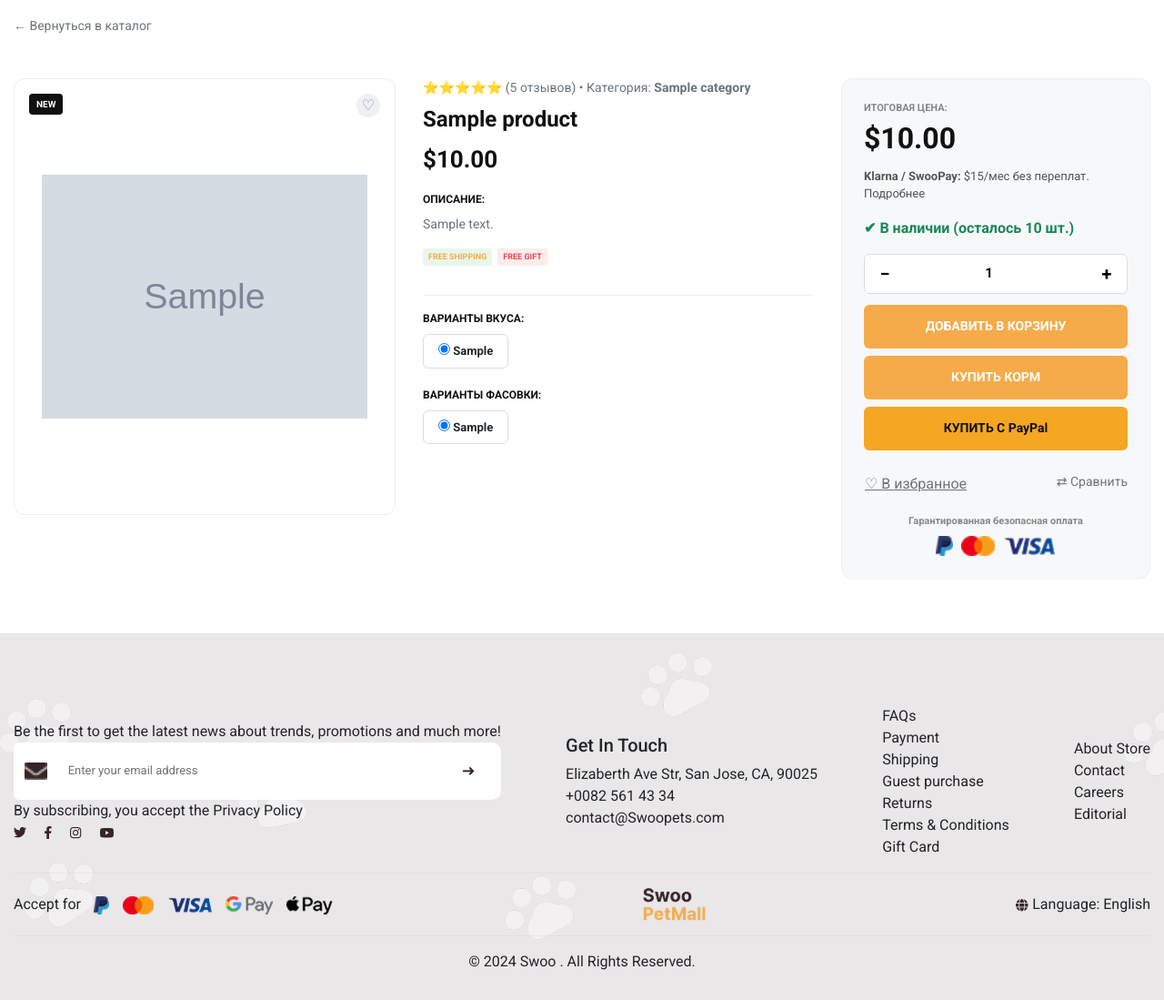
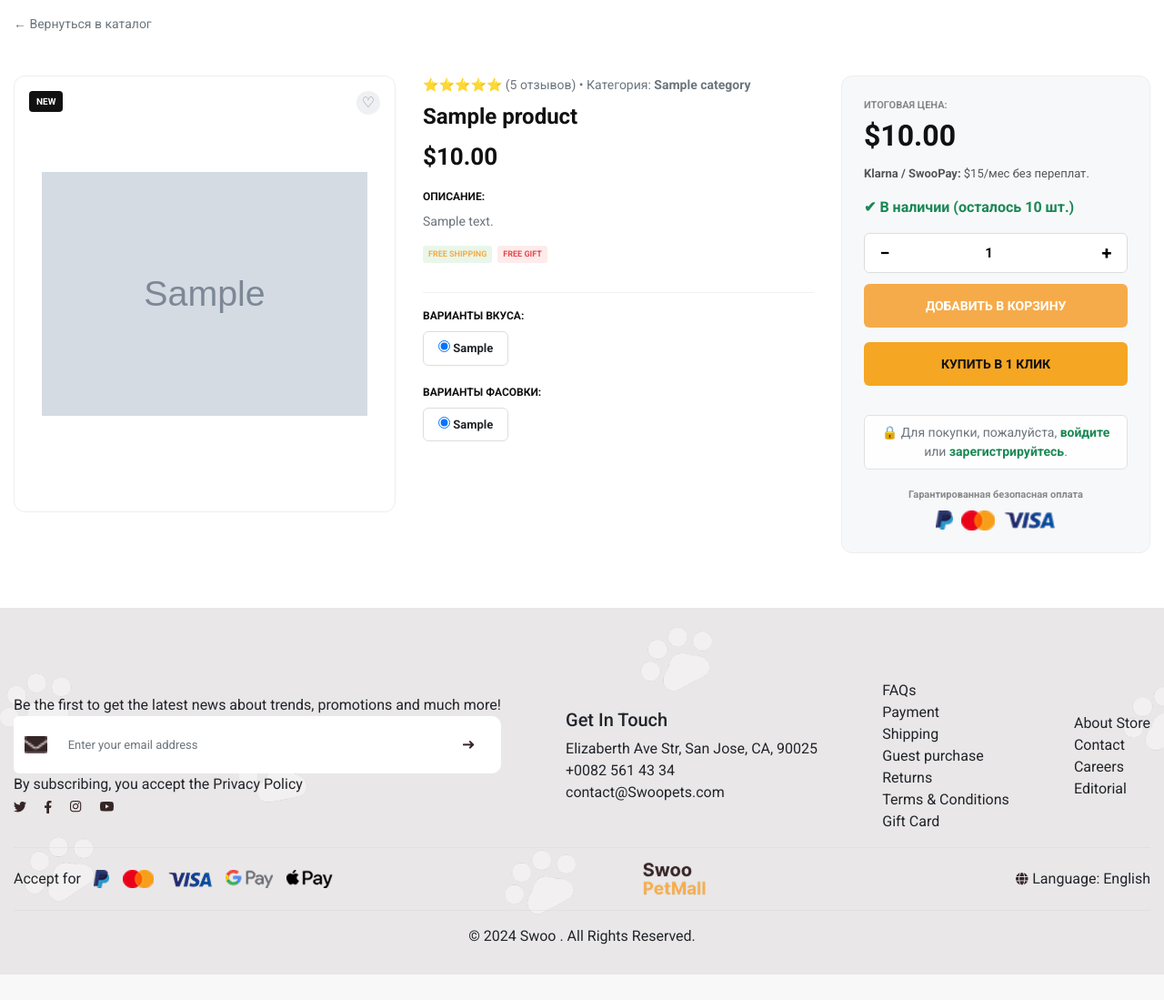
Before and after one commit to Markyha2yha/Team-project-2, a Django app: page /shop/product/1/ in a window 1280 px wide. Shown: the part 176-1275 px from the top of the page at 91% size. After the commit the page ends 1247 px from the top, so only its background shows below. Run offline with Django 5.2, Linux system fonts and the light colour scheme; tables that the repository leaves empty hold one stand-in row (values such as "Sample post"); grey boxes marked "Sample" are stand-in pictures.

```diff
--- a/main/templates/main/home.html
+++ b/main/templates/main/home.html
@@ -227,7 +227,10 @@
                 </div>
             {% empty %}
                 <div class="text-center py-4 w-100 text-muted">
-                    В магазине пока нет товаров. <a href="{% url 'shop:add_product' %}" class="text-success fw-bold">Добавить первый товар</a>
+                    В магазине пока нет товаров.
+                    {% if request.user.is_staff %}
+                        <a href="{% url 'shop:add_product' %}" class="text-success fw-bold">Добавить первый товар</a>
+                    {% endif %}
                 </div>
             {% endfor %}
         </div>
--- a/shop/templates/shop/product_detail.html
+++ b/shop/templates/shop/product_detail.html
@@ -8,13 +8,27 @@
 {% block title %}{{ product.name }} - Swoo PetMall{% endblock %}
 
 {% block content %}
-<div class="py-3">
+<div class="py-3 d-flex justify-content-between align-items-center">
     <a href="{% url 'shop:catalog' %}" class="text-muted small text-decoration-none">&larr; Вернуться в каталог</a>
+
+    <!-- Панель управления товаром для администратора -->
+    {% if request.user.is_staff %}
+        <div>
+            <a href="{% url 'shop:edit_product' product.id %}" class="btn btn-outline-secondary btn-sm me-2">✏️ Редактировать</a>
+            <form method="POST" action="{% url 'shop:delete_product' product.id %}" onsubmit="return confirm('Вы действительно хотите удалить этот товар?');" class="d-inline">
+                {% csrf_token %}
+                <button type="submit" class="btn btn-outline-danger btn-sm">🗑️ Удалить</button>
+            </form>
+        </div>
+    {% endif %}
 </div>
 
 {% if messages %}
     {% for msg in messages %}
-        <div class="alert alert-success">{{ msg }}</div>
+        <div class="alert {% if msg.tags == 'error' %}alert-danger{% elif msg.tags == 'info' %}alert-info{% else %}alert-success{% endif %} alert-dismissible fade show" role="alert">
+            {{ msg }}
+            <button type="button" class="btn-close" data-bs-dismiss="alert" aria-label="Close"></button>
+        </div>
     {% endfor %}
 {% endif %}
 
@@ -22,7 +36,12 @@
     <!-- Левая колонка: Фото товара с бейджем -->
     <div class="detail-img-box">
         <span class="badge-new position-absolute top-0 start-0 m-3">NEW</span>
-        <form method="post" action="{% url 'shop:toggle_favorite' product.id %}" class="position-absolute top-0 end-0 m-3">{% csrf_token %}<button class="card-fav-btn" title="В избранное" aria-label="Добавить или убрать из избранного" style="border:0;cursor:pointer">{% if is_favorite %}❤{% else %}♡{% endif %}</button></form>
+        <form method="post" action="{% url 'shop:toggle_favorite' product.id %}" class="position-absolute top-0 end-0 m-3">
+            {% csrf_token %}
+            <button class="card-fav-btn" title="В избранное" aria-label="Добавить или убрать из избранного" style="border:0;cursor:pointer">
+                {% if is_favorite %}❤{% else %}♡{% endif %}
+            </button>
+        </form>
         {% if product.main_image %}
             <img src="{{ product.main_image.url }}" alt="{{ product.name }}">
         {% else %}
@@ -51,20 +70,31 @@
         <hr>
 
         <div class="variant-title">Варианты вкуса:</div>
-        <div class="variant-boxes">{% for taste in product.taste_options %}<label class="variant-btn"><input type="radio" name="taste_choice" value="{{ taste }}" form="buyForm" {% if forloop.first %}checked{% endif %}> {{ taste }}</label>{% endfor %}</div>
+        <div class="variant-boxes">
+            {% for taste in product.taste_options %}
+                <label class="variant-btn">
+                    <input type="radio" name="taste_choice" value="{{ taste }}" form="buyForm" {% if forloop.first %}checked{% endif %}> {{ taste }}
+                </label>
+            {% endfor %}
+        </div>
 
         <div class="variant-title">Варианты фасовки:</div>
-        <div class="variant-boxes">{% for pack in product.packaging_options %}<label class="variant-btn"><input type="radio" name="packaging_choice" value="{{ pack }}" form="buyForm" {% if pack == product.packaging_options.0 %}checked{% endif %}> {{ pack }}</label>{% endfor %}</div>
-
+        <div class="variant-boxes">
+            {% for pack in product.packaging_options %}
+                <label class="variant-btn">
+                    <input type="radio" name="packaging_choice" value="{{ pack }}" form="buyForm" {% if pack == product.packaging_options.0 %}checked{% endif %}> {{ pack }}
+                </label>
+            {% endfor %}
+        </div>
     </div>
 
-    <!-- Правая колонка: Блок покупки и безопасного чекаута -->
+    <!-- Правая колонка: Блок покупки и чекаута -->
     <div class="checkout-card">
         <div class="checkout-label">ИТОГОВАЯ ЦЕНА:</div>
         <div class="checkout-total" id="displayTotalPrice">${{ product.price }}</div>
 
         <div class="installment-text">
-            <b>Klarna / SwooPay:</b> $15/мес без переплат. <a href="#" class="text-decoration-none">Подробнее</a>
+            <b>Klarna / SwooPay:</b> $15/мес без переплат.
         </div>
 
         <div class="mb-3">
@@ -75,9 +105,9 @@
             {% endif %}
         </div>
 
+        <!-- Форма добавления в корзину -->
         <form id="buyForm" method="POST" action="{% url 'shop:add_to_cart' product.id %}">
             {% csrf_token %}
-            <!-- Селектор количества -->
             <div class="qty-control">
                 <button type="button" class="qty-btn" onclick="changeQty(-1)">−</button>
                 <input type="number" name="quantity" id="qtyInput" class="qty-input" value="1" min="1" max="{{ product.stock }}">
@@ -89,18 +119,20 @@
             </button>
         </form>
 
-            <button type="submit" class="btn-add-cart" {% if not product.in_stock %}disabled{% endif %}>
-                КУПИТЬ КОРМ
-            </button>
+        <!-- Форма быстрой покупки -->
+        <form method="POST" action="{% url 'shop:buy_product' product.id %}" class="mt-2">
+            {% csrf_token %}
+            <input type="hidden" name="quantity" id="quickBuyQty" value="1">
             <button type="submit" class="btn-buy-paypal" {% if not product.in_stock %}disabled{% endif %}>
-                КУПИТЬ С PayPal
+                КУПИТЬ В 1 КЛИК
             </button>
         </form>
 
-        <div class="d-flex justify-content-between small text-muted my-2">
-            <form method="post" action="{% url 'shop:toggle_favorite' product.id %}">{% csrf_token %}<button type="submit" class="btn btn-link p-0 small text-muted">{% if is_favorite %}♥ В избранном{% else %}♡ В избранное{% endif %}</button></form>
-            <span>⇄ Сравнить</span>
-        </div>
+        {% if not request.user.is_authenticated %}
+            <div class="alert alert-light border mt-3 p-2 text-center small text-muted">
+                🔒 Для покупки, пожалуйста, <a href="{% url 'login' %}" class="text-success fw-bold">войдите</a> или <a href="{% url 'register' %}" class="text-success fw-bold">зарегистрируйтесь</a>.
+            </div>
+        {% endif %}
 
         <div class="safe-checkout-label">Гарантированная безопасная оплата</div>
         <div class="safe-checkout-icons">
@@ -117,11 +149,13 @@
 
     function changeQty(delta) {
         const input = document.getElementById('qtyInput');
+        const quickInput = document.getElementById('quickBuyQty');
         let current = parseInt(input.value) || 1;
         current += delta;
         if (current < 1) current = 1;
         if (maxStock > 0 && current > maxStock) current = maxStock;
         input.value = current;
+        if (quickInput) quickInput.value = current;
         document.getElementById('displayTotalPrice').textContent = '$' + (current * pricePerUnit).toFixed(2);
     }
 </script>
--- a/shop/views.py
+++ b/shop/views.py
@@ -1,14 +1,28 @@
+from decimal import Decimal
 from django.shortcuts import render, redirect, get_object_or_404
-
-# Create your views here.
 from django.contrib import messages
+from django.contrib.auth.decorators import login_required
 from django.db.models import Q
 from django.views.decorators.http import require_POST
 from django.core.paginator import Paginator
-from .models import Product, Category, Favorite
+from functools import wraps
+
+from .models import Product, Category, Favorite, Cart, CartItem
 from .forms import ProductCreateForm
-from decimal import Decimal
-from .models import Cart, CartItem
+
+
+def admin_required(view_func):
+    """Декоратор: доступ только для администраторов (is_staff / is_superuser)"""
+    @wraps(view_func)
+    def _wrapped_view(request, *args, **kwargs):
+        if not request.user.is_authenticated:
+            messages.info(request, 'Для выполнения этого действия необходимо войти с правами администратора.')
+            return redirect('login')
+        if not (request.user.is_staff or request.user.is_superuser):
+            messages.error(request, 'У вас нет прав для добавления, изменения или удаления товаров.')
+            return redirect('shop:catalog')
+        return view_func(request, *args, **kwargs)
+    return _wrapped_view
 
 
 def shop_catalog(request, category_slug=None):
@@ -17,14 +31,12 @@ def shop_catalog(request, category_slug=None):
 
     cat_slug = category_slug or request.GET.get('category')
     if cat_slug:
-        # Ищем категорию по слагу или названию
         selected_category = Category.objects.filter(
             Q(slug__iexact=cat_slug) | Q(name__icontains=cat_slug)
         ).first()
         if selected_category:
             products_qs = products_qs.filter(category=selected_category)
         else:
-            # Если точной категории нет, ищем товары по названию/описанию
             products_qs = products_qs.filter(
                 Q(name__icontains=cat_slug) | Q(description__icontains=cat_slug)
             )
@@ -49,8 +61,8 @@ def shop_catalog(request, category_slug=None):
         'search_query': search_query,
     })
 
+
 def product_detail(request, product_id):
-    """Детальная страница товара по Примеру 2"""
     product = get_object_or_404(Product, id=product_id)
     related_products = Product.objects.filter(category=product.category, is_active=True).exclude(id=product.id)[:4]
     is_favorite = request.user.is_authenticated and Favorite.objects.filter(user=request.user, product=product).exists()
@@ -61,10 +73,12 @@ def product_detail(request, product_id):
     })
 
 
+# --- ДЕЙСТВИЯ АДМИНИСТРАТОРА (ДОСТУПНЫ ТОЛЬКО ДЛЯ STAFF / SUPERUSER) ---
+
+@admin_required
 def add_product(request):
     if not Category.objects.exists():
-        default_cats = ['Cat (Кошки)', 'Dog (Собаки)', 'Parrot (Попугаи)', 'Fish (Рыбки)', 'Rabbit (Кролики)',
-                        'Horse (Лошади)']
+        default_cats = ['Cat (Кошки)', 'Dog (Собаки)', 'Parrot (Попугаи)', 'Fish (Рыбки)', 'Rabbit (Кролики)', 'Horse (Лошади)']
         for name in default_cats:
             Category.objects.create(name=name)
 
@@ -80,6 +94,7 @@ def add_product(request):
     return render(request, 'shop/add_product.html', {'form': form})
 
 
+@admin_required
 def add_category(request):
     if request.method == 'POST':
         name = request.POST.get('name', '').strip()
@@ -92,27 +107,7 @@ def add_category(request):
     return redirect('shop:add_product')
 
 
-@require_POST
-def buy_product(request, product_id):
-    product = get_object_or_404(Product, id=product_id)
-    try:
-        qty = int(request.POST.get('quantity', 1))
-    except ValueError:
-        qty = 1
-
-    if product.stock >= qty and qty > 0:
-        product.stock -= qty
-        product.save()
-        messages.success(request,
-                         f'🎉 Вы успешно приобрели "{product.name}" ({qty} шт.)! На складе осталось: {product.stock} шт.')
-    elif product.stock > 0:
-        messages.error(request, f'Невозможно купить {qty} шт. Доступно только: {product.stock} шт.')
-    else:
-        messages.error(request, f'К сожалению, товар "{product.name}" закончился на складе!')
-
-    return redirect(request.META.get('HTTP_REFERER', 'shop:catalog'))
-
-
+@admin_required
 def edit_product(request, product_id):
     product = get_object_or_404(Product, id=product_id)
     if request.method == 'POST':
@@ -127,20 +122,50 @@ def edit_product(request, product_id):
     return render(request, 'shop/edit_product.html', {'form': form, 'product': product})
 
 
+@admin_required
 @require_POST
 def delete_product(request, product_id):
     product = get_object_or_404(Product, id=product_id)
     product_name = product.name
     product.delete()
-    messages.success(request, f'Корм "{product_name}" успешно удален с площадки.')
+    messages.success(request, f'Корм "{product_name}" успешно удален.')
     return redirect('shop:catalog')
+
+
+# --- ПОКУПКИ И КОРЗИНА (ДОСТУПНЫ ТОЛЬКО АВТОРИЗОВАННЫМ ПОЛЬЗОВАТЕЛЯМ) ---
+
+@require_POST
+def buy_product(request, product_id):
+    """Быстрая покупка"""
+    if not request.user.is_authenticated:
+        messages.info(request, 'Пожалуйста, войдите или зарегистрируйтесь, чтобы оформить покупку.')
+        return redirect('login')
+
+    product = get_object_or_404(Product, id=product_id)
+    try:
+        qty = int(request.POST.get('quantity', 1))
+    except ValueError:
+        qty = 1
+
+    if product.stock >= qty and qty > 0:
+        product.stock -= qty
+        product.save()
+        messages.success(request, f'🎉 Вы успешно приобрели "{product.name}" ({qty} шт.)!')
+    elif product.stock > 0:
+        messages.error(request, f'Невозможно купить {qty} шт. Доступно на складе: {product.stock} шт.')
+    else:
+        messages.error(request, f'К сожалению, товар "{product.name}" закончился на складе!')
+
+    return redirect(request.META.get('HTTP_REFERER', 'shop:catalog'))
+
 
 def toggle_favorite(request, product_id):
     if request.method != 'POST':
         return redirect('shop:product_detail', product_id=product_id)
     if not request.user.is_authenticated:
-        messages.info(request, 'Войдите в аккаунт, чтобы сохранять избранные товары.')
+        messages.info(request, 'Войдите в аккаунт или зарегистрируйтесь, чтобы сохранять избранные товары.')
         return redirect('login')
+
     product = get_object_or_404(Product, id=product_id, is_active=True)
     favorite, created = Favorite.objects.get_or_create(user=request.user, product=product)
     if not created:
@@ -160,43 +185,23 @@ def favorites_list(request):
 
 
 def _get_cart(request):
-    """Возвращает или создает корзину для пользователя или анонимной сессии"""
     if request.user.is_authenticated:
         cart, _ = Cart.objects.get_or_create(user=request.user)
-        # Если до входа была сессионная корзина — объединяем товары
-        if request.session.session_key:
-            session_cart = Cart.objects.filter(session_key=request.session.session_key).first()
-            if session_cart and session_cart != cart:
-                for item in session_cart.items.all():
-                    cart_item, created = CartItem.objects.get_or_create(
-                        cart=cart, product=item.product,
-                        defaults={'quantity': item.quantity}
-                    )
-                    if not created:
-                        cart_item.quantity += item.quantity
-                        cart_item.save()
-                session_cart.delete()
         return cart
-    else:
-        if not request.session.session_key:
-            request.session.create()
-        cart, _ = Cart.objects.get_or_create(session_key=request.session.session_key)
-        return cart
+    return None
 
 
 def cart_detail(request):
-    """Страница корзины со списком товаров и Order Summary"""
+    if not request.user.is_authenticated:
+        messages.info(request, 'Чтобы пользоваться корзиной и оформлять заказы, пожалуйста, войдите или зарегистрируйтесь.')
+        return redirect('login')
+
     cart = _get_cart(request)
     cart_items = cart.items.select_related('product', 'product__category')
 
     subtotal = sum(item.subtotal() for item in cart_items)
-
-    # Расчет доставки: бесплатно при заказе от $100 или пустой корзине, иначе $15
     shipping = Decimal('0.00') if (subtotal >= Decimal('100.00') or subtotal == 0) else Decimal('15.00')
-
-    # Расчет налога (например, 5%)
     tax = (subtotal * Decimal('0.05')).quantize(Decimal('0.01')) if subtotal > 0 else Decimal('0.00')
-
     total = subtotal + shipping + tax
 
     return render(request, 'shop/cart.html', {
@@ -211,7 +216,11 @@ def cart_detail(request):
 
 @require_POST
 def add_to_cart(request, product_id):
-    """Добавление товара в корзину"""
+    # ПРОВЕРКА: незарегистрированный пользователь не может добавлять в корзину
+    if not request.user.is_authenticated:
+        messages.info(request, 'Пожалуйста, войдите или зарегистрируйтесь, чтобы добавлять товары в корзину.')
+        return redirect('login')
+
     product = get_object_or_404(Product, id=product_id, is_active=True)
     cart = _get_cart(request)
 
@@ -245,7 +254,9 @@ def add_to_cart(request, product_id):
 
 @require_POST
 def update_cart_item(request, item_id):
-    """Изменение количества [+] или [-]"""
+    if not request.user.is_authenticated:
+        return redirect('login')
+
     cart = _get_cart(request)
     cart_item = get_object_or_404(CartItem, id=item_id, cart=cart)
     action = request.POST.get('action')
@@ -269,7 +280,9 @@ def update_cart_item(request, item_id):
 
 @require_POST
 def remove_from_cart(request, item_id):
-    """Удаление товара из корзины кнопкой крестика"""
+    if not request.user.is_authenticated:
+        return redirect('login')
+
     cart = _get_cart(request)
     cart_item = get_object_or_404(CartItem, id=item_id, cart=cart)
     name = cart_item.product.name
@@ -280,19 +293,20 @@ def remove_from_cart(request, item_id):
 
 @require_POST
 def checkout(request):
-    """Оформление заказа"""
+    if not request.user.is_authenticated:
+        messages.info(request, 'Пожалуйста, войдите в аккаунт для оформления заказа.')
+        return redirect('login')
+
     cart = _get_cart(request)
-    if not cart.items.exists():
+    if not cart or not cart.items.exists():
         messages.warning(request, 'Ваша корзина пуста.')
         return redirect('shop:catalog')
 
-    # Списываем остаток товара на складе
     for item in cart.items.all():
         if item.product.stock >= item.quantity:
             item.product.stock -= item.quantity
             item.product.save()
 
-    # Очищаем корзину после успешной покупки
     cart.items.all().delete()
     messages.success(request, '🎉 Поздравляем! Ваш заказ успешно оформлен и передан в доставку.')
     return redirect('shop:cart')
```
Also changed, not shown: shop/templates/shop/catalog.html (+24 -17 lines).
